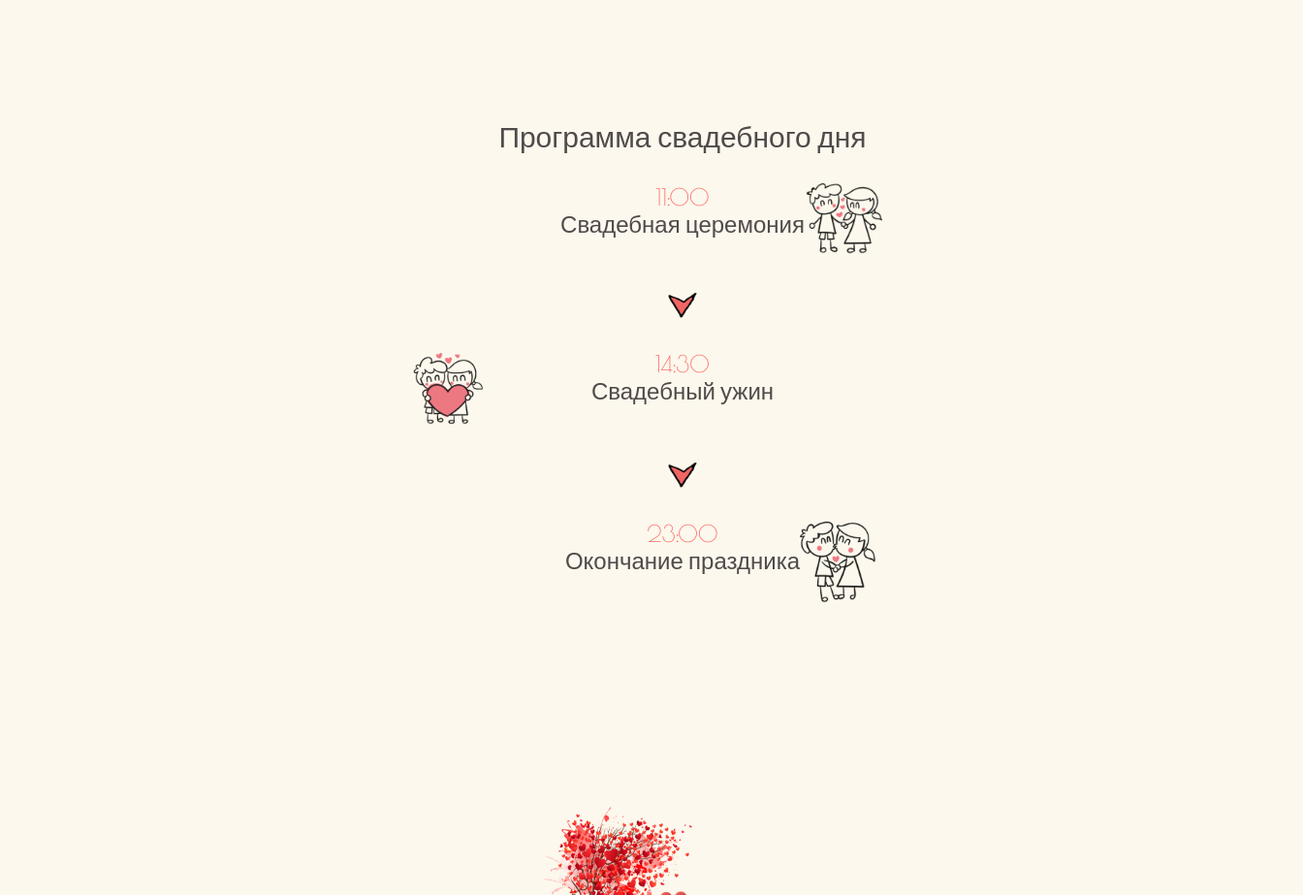
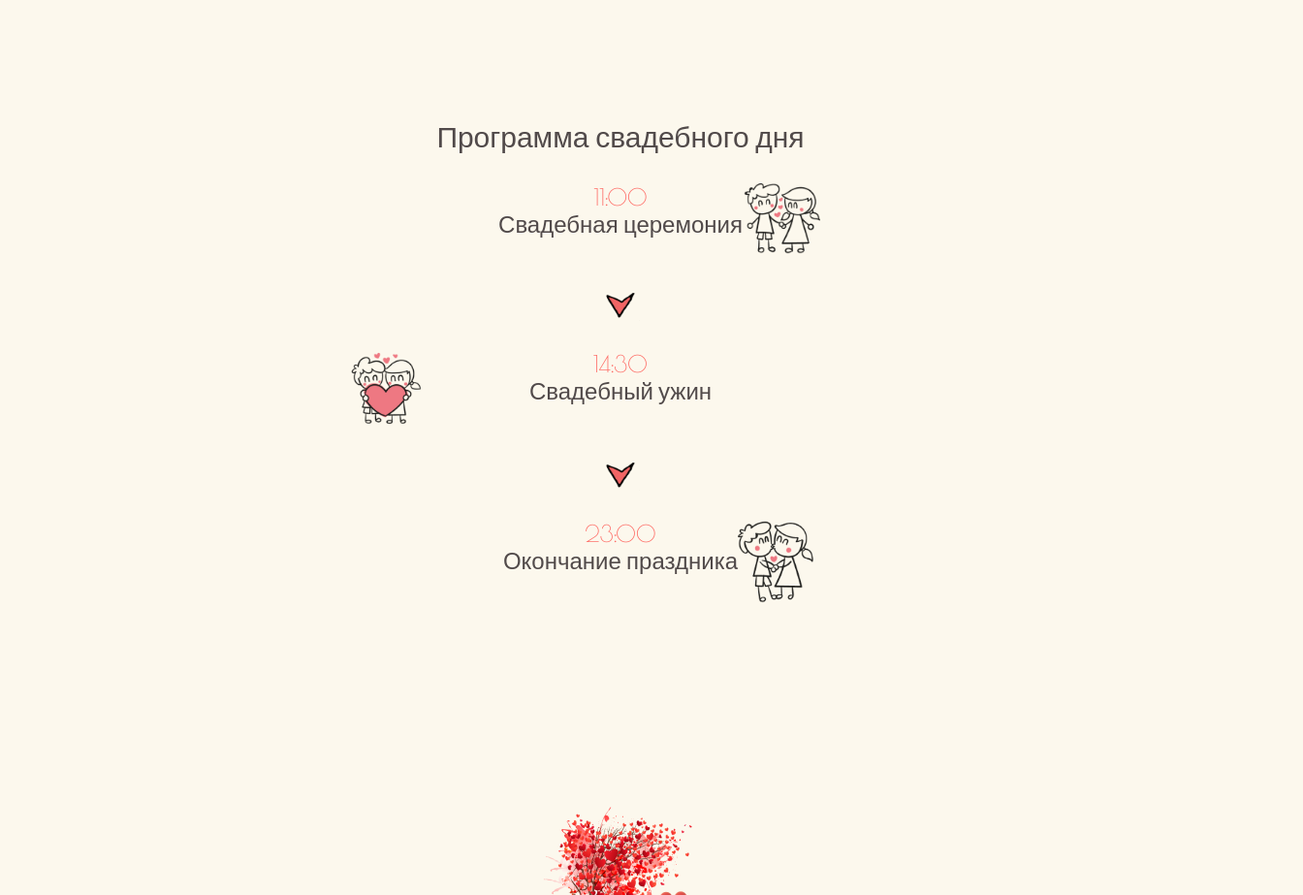
Before and after one commit to AnneBirdie/wedding-heart-pink, a plain HTML site: page index.html in a window 1280 px wide. Shown: the part 3480-4403 px from the top of the page at 97% size, 1344 px wide, since content can reach past the window. Drawn offline with nearby package versions, Linux system fonts and the light colour scheme.

Commit message:
Update styles.css

```diff
--- a/styles/styles.css
+++ b/styles/styles.css
@@ -496,7 +496,6 @@ select>option:focus{
 /*block 5.......................................................................................................................*/
 .block_5{
     width: 100%;
-    margin: 0 5% 0 5%;
 }
 .occasions{
     display: flex;
```
